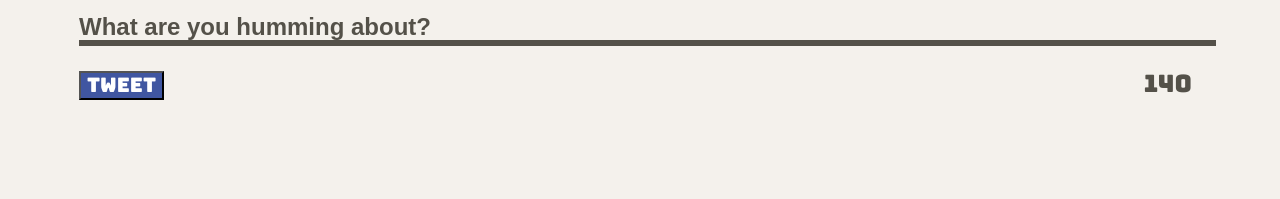
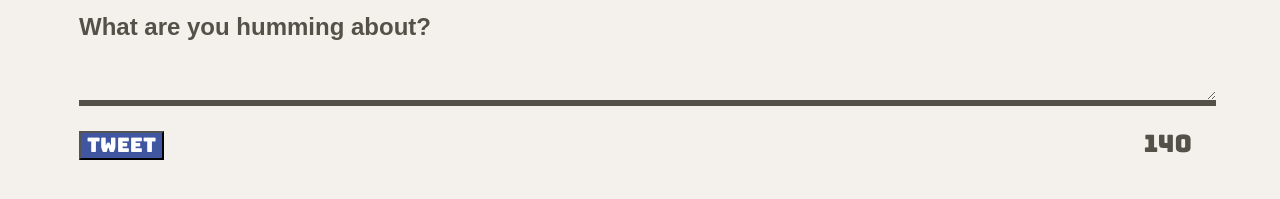
Before and after one commit to khadija-mohamed/tweeter2, a website: page public/index.html in a window 1280 px wide. Shown: the part 527-726 px from the top of the page. Drawn offline with nearby package versions, Linux system fonts and the light colour scheme.

Commit message:
added POST for tweets, and tested with cURl

```diff
--- a/public/index.html
+++ b/public/index.html
@@ -48,10 +48,12 @@
     <!-- Page-specific (main) content here -->
     <main class="container">
       <section class="new-tweet">
-        <form class="tweetsSent">
+        <form class="tweetsSent" method="POST" action="/tweets">
           <div class="new-tweet-left">
-          <label for="tweet-text">What are you humming about?</label>
-        </div>
+            <label for="tweet-text">What are you humming about?</label>
+            <textarea name="text" class="tweet-text"></textarea>
+          </div>
+
           <div class="submission">
             <button type="submit">Tweet</button>
             <output name="counter" class="counter" for="tweet-text">140</output>
@@ -61,10 +63,8 @@
       <section>
         <p>
           <div class="tweets"></div>
-      </p>
-    </section>
-
-
+        </p>
+      </section>
     </main>
   </body>
 </html>
```
